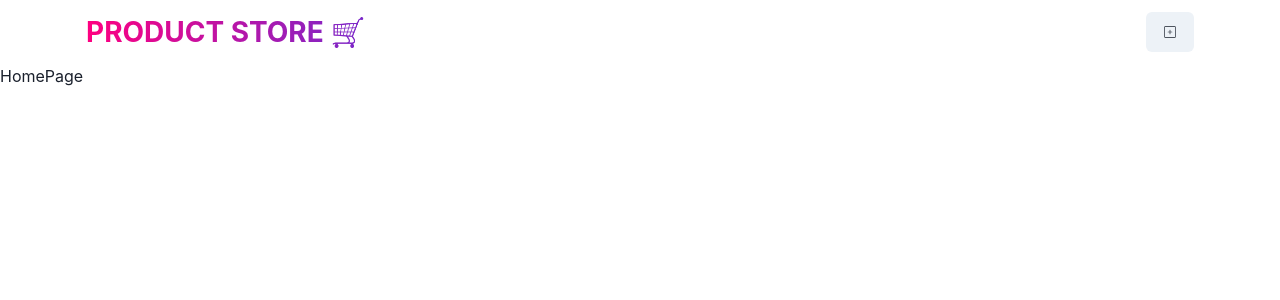
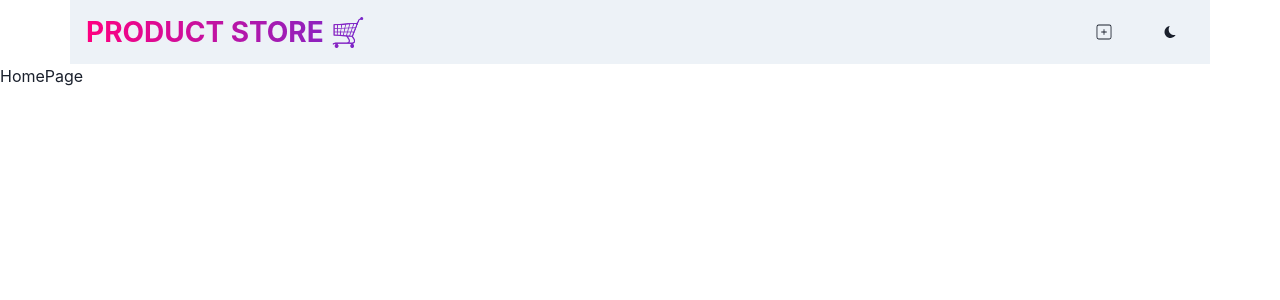
Before and after one commit to mMagdzik/ProductStore, a React (Vite) app in the folder frontend/: page / in a window 1280 px wide. Shown: the top 300 px of the page. Built offline with nearby package versions, Linux system fonts and the light colour scheme.

Commit message:
toggleColorMode hook added to navbar

```diff
--- a/frontend/src/components/Navbar.jsx
+++ b/frontend/src/components/Navbar.jsx
@@ -1,10 +1,27 @@
-import { Container, HStack, Flex, Text, Button } from "@chakra-ui/react";
+import { Container,
+  HStack,
+  Flex,
+  Text,
+  Button,
+  useColorMode,
+  useColorModeValue}
+from "@chakra-ui/react";
 import { Link } from "react-router-dom";
 import { CiSquarePlus } from "react-icons/ci";
+import { IoIosMoon, IoMdSunny  } from "react-icons/io";
+
 
 const Navbar = () => {
+
+  const { colorMode, toggleColorMode } = useColorMode()
+
+
   return (
-    <Container maxW="1140px" px={4}>
+    <Container
+      maxW="1140px"
+      px={4}
+      bg={useColorModeValue("gray.100", "gray.900")}
+    >
       <Flex
         h={16}
         alignItems={"center"}
@@ -24,12 +41,15 @@ const Navbar = () => {
         >
           <Link to={"/"}>Product Store 🛒</Link>
         </Text>
-        <HStack spacing={2} alignItems={"center"}>
+        <HStack spacing={4} alignItems={"center"}>
           <Link to={"/create"}>
             <Button>
-              <CiSquarePlus />
+              <CiSquarePlus fontSize={20} />
             </Button>
           </Link>
+          <Button onClick={toggleColorMode}>
+              {colorMode === 'light' ? <IoIosMoon /> : <IoMdSunny />}
+          </Button>
         </HStack>
       </Flex>
     </Container>
```
